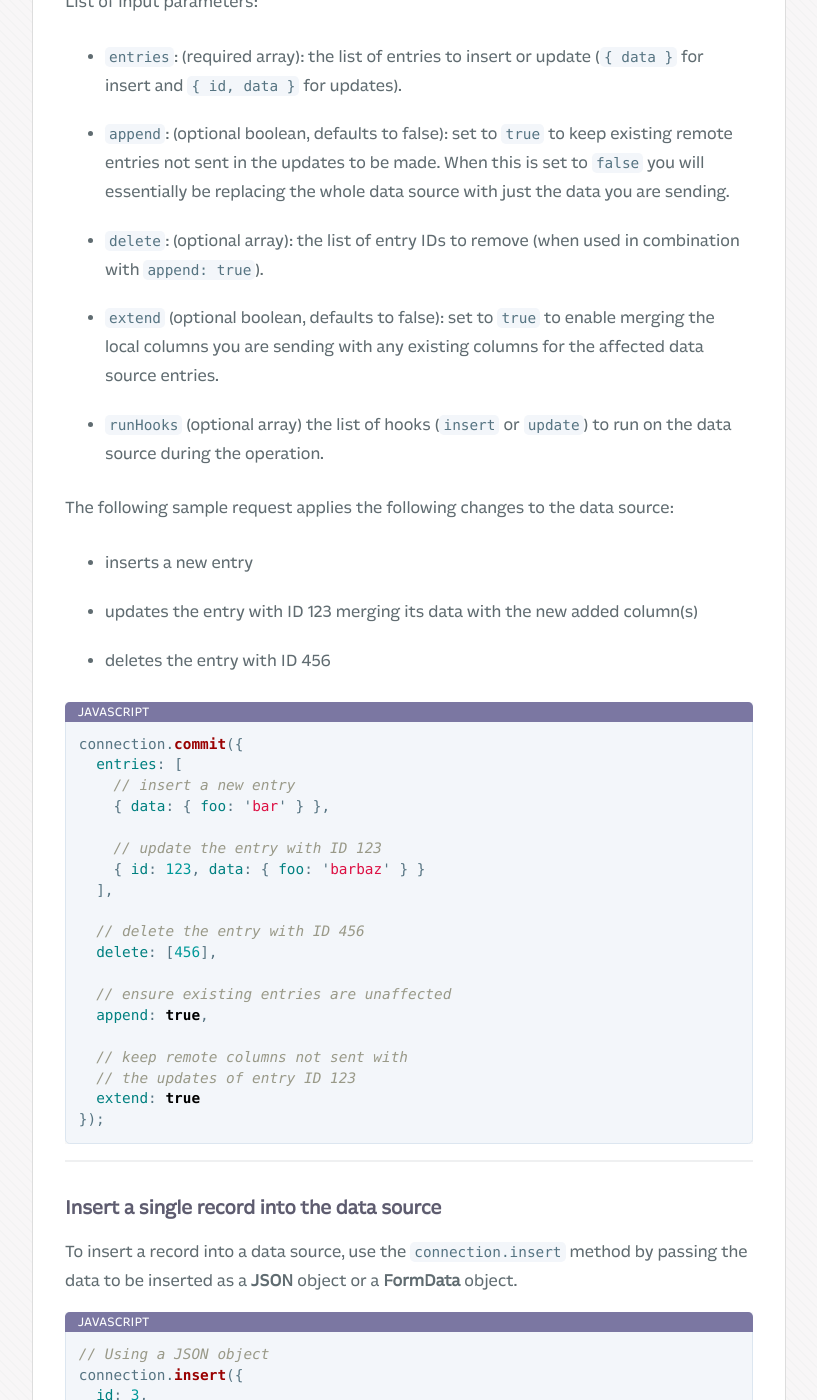
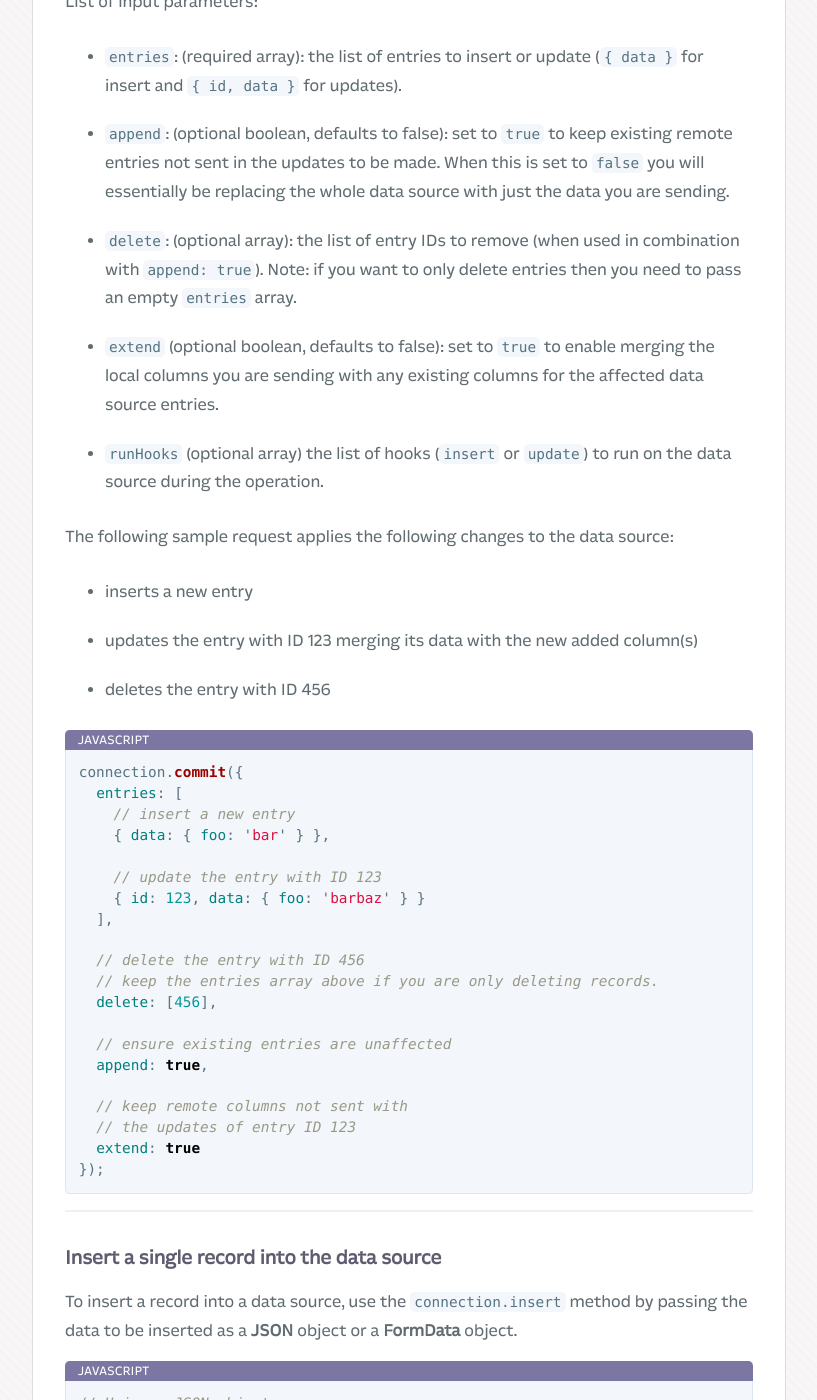
Before and after one commit to Fliplet/fliplet-cli, a Jekyll site: the page built from docs/API/fliplet-datasources.md, in a window 1280 px wide and 1400 px high, scrolled down 8263 px. Shown: the whole window, without its empty margins (254-1071 px from the left). Built offline with Jekyll 4.4.1, drawn with Linux system fonts in a browser that asks for light colours; nearby versions of some CDN libraries; our own code applies the rules of GitHub Pages for plain Markdown files; library files that are not in the unit come from our copies; comment, search, counter and statistics services are not loaded; a style sheet for code colours, icons or effects is not loaded.

Commit message:
Update fliplet-datasources.md (#159)

```diff
--- a/docs/API/fliplet-datasources.md
+++ b/docs/API/fliplet-datasources.md
@@ -301,7 +301,7 @@ Use `connection.commit(Array)` to commit more than one change at once to a data
 List of input parameters:
   - `entries`: (required array): the list of entries to insert or update (`{ data }` for insert and `{ id, data }` for updates).
   - `append`: (optional boolean, defaults to false): set to `true` to keep existing remote entries not sent in the updates to be made. When this is set to `false` you will essentially be replacing the whole data source with just the data you are sending.
-  - `delete`: (optional array): the list of entry IDs to remove (when used in combination with `append: true`).
+  - `delete`: (optional array): the list of entry IDs to remove (when used in combination with `append: true`). Note: if you want to only delete entries then you need to pass an empty `entries` array.
   - `extend` (optional boolean, defaults to false): set to `true` to enable merging the local columns you are sending with any existing columns for the affected data source entries.
   - `runHooks` (optional array) the list of hooks (`insert` or `update`) to run on the data source during the operation.
 
@@ -321,6 +321,7 @@ connection.commit({
   ],
 
   // delete the entry with ID 456
+  // keep the entries array above if you are only deleting records.
   delete: [456],
 
   // ensure existing entries are unaffected
```
